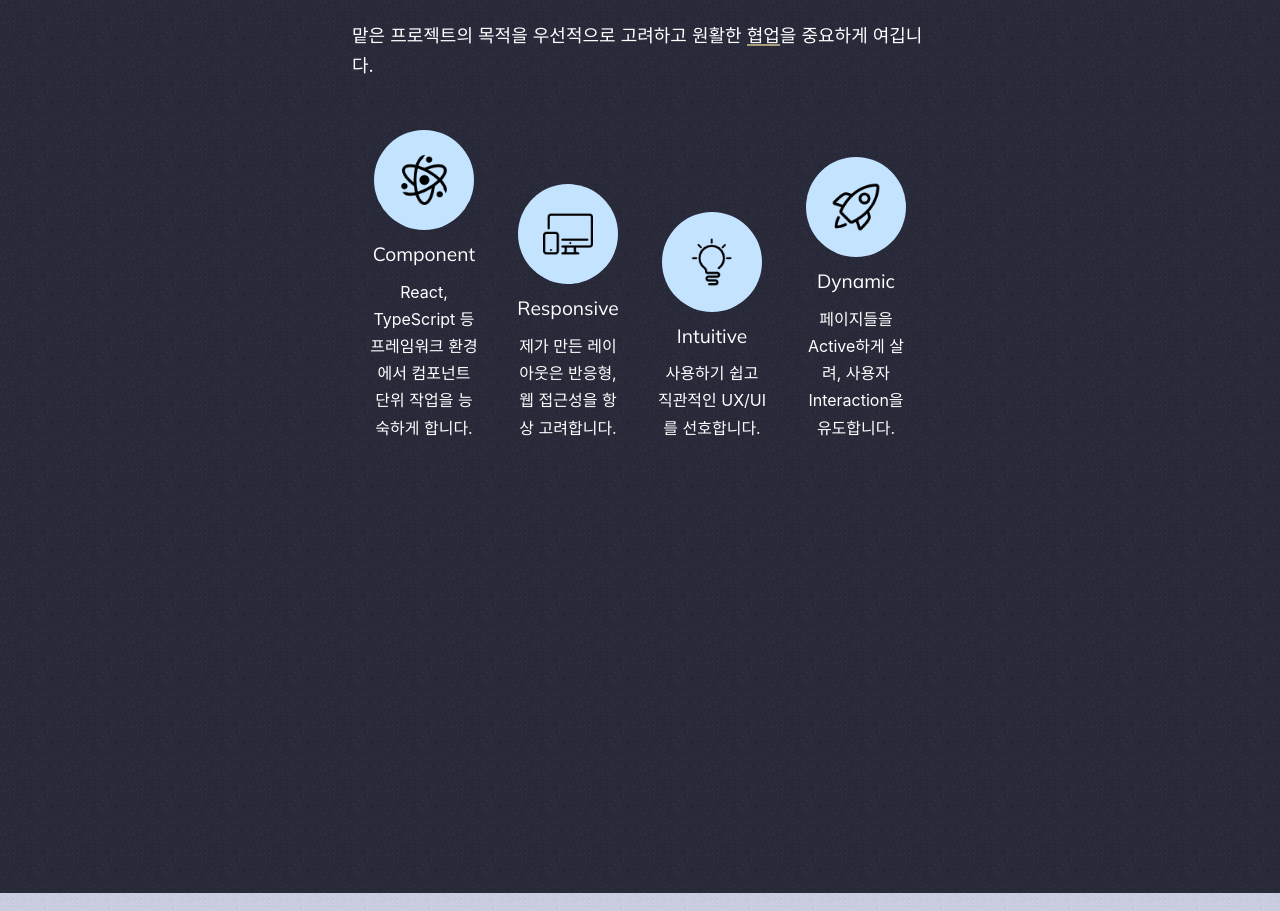
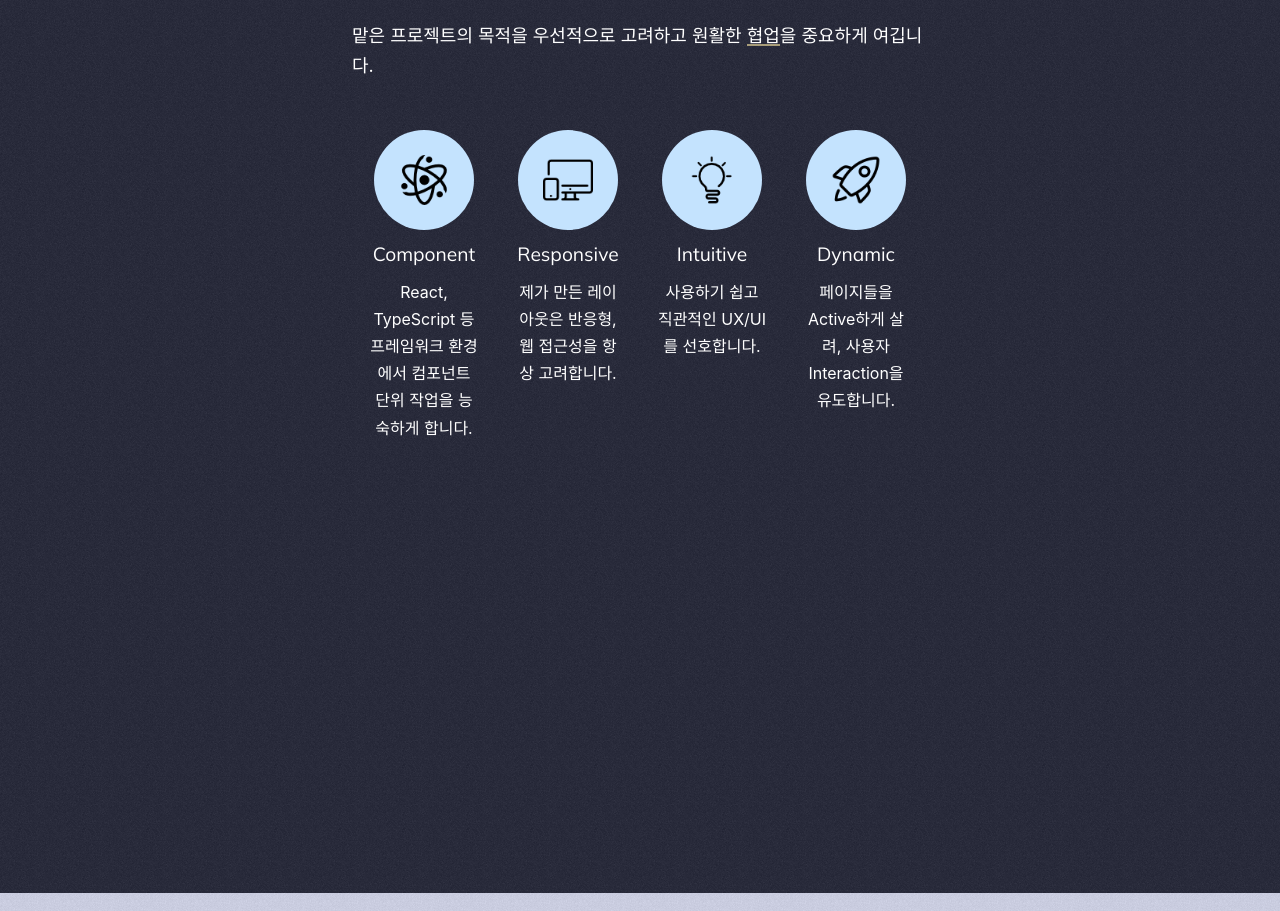
Before and after one commit to eee0930/frontend_portfolio, a React (Create React App) app: page / in a window 1280 px wide. Shown: the part 1107-2018 px from the top of the page. Built offline with nearby package versions, Linux system fonts and the light colour scheme.

Commit message:
fix: 레이아웃 버그 수정

```diff
--- a/src/components/AboutMe.tsx
+++ b/src/components/AboutMe.tsx
@@ -241,7 +241,7 @@ function AboutMe() {
             </div>
             <ButtonSection
               variants={IconVBounce}
-              className="row d-none d-xl-block"
+              className="row d-none d-xl-flex"
             >
               <IconSection
                 variants={IconOpacity}
```
